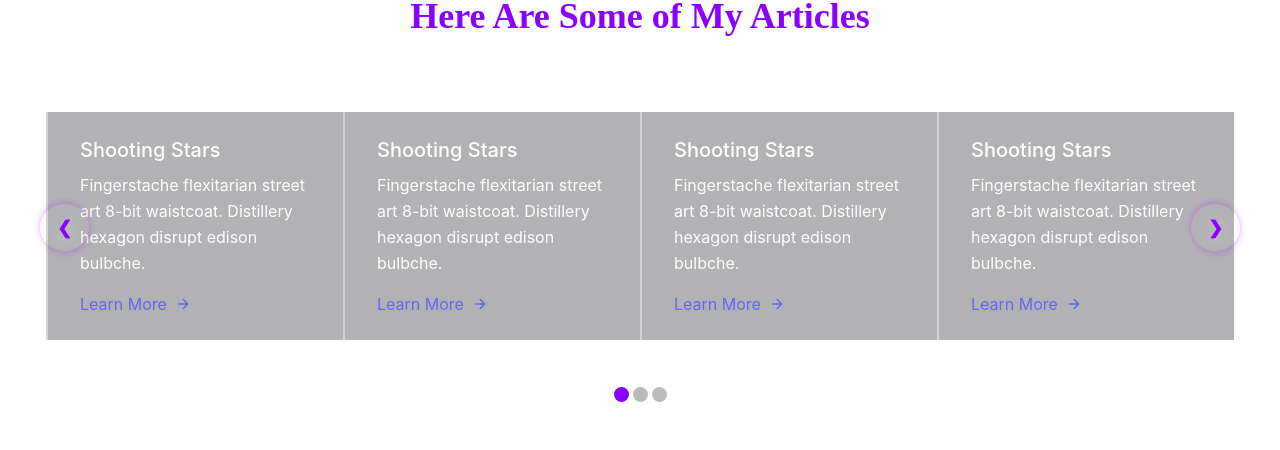
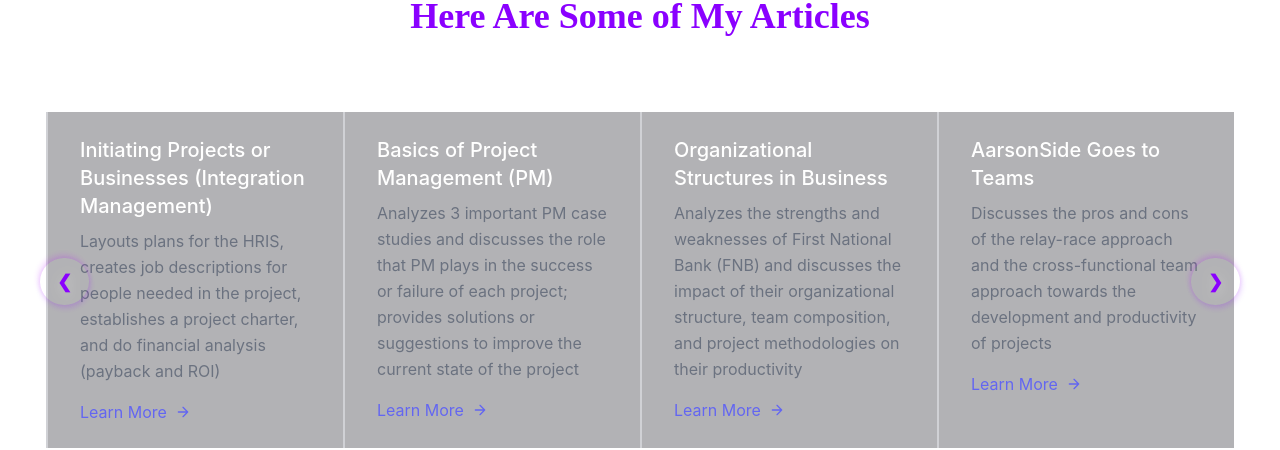
Before and after one commit to pama-arniel/portfolio, a Vue app: page / in a window 1280 px wide. Shown: the part 3520-3970 px from the top of the page. Built offline with nearby package versions, Linux system fonts and the light colour scheme; what particles.vue would draw is missing.

Commit message:
Display first four articles

```diff
--- a/src/components/ArticlesCards.vue
+++ b/src/components/ArticlesCards.vue
@@ -3,13 +3,13 @@
   <div class="container py-5 px-1.5 mx-auto">
     <div class="flex flex-wrap">
       <div
-        v-for="i in 4"
-        :key="'article-card' + i"
+        v-for="(article, index) in articlesList"
+        :key="'article-card' + index"
         class="xl:w-1/4 lg:w-1/2 md:w-full px-8 py-6 border-l-2 border-gray-200 border-opacity-60 section-background"
       >
-        <h2 class="text-lg sm:text-xl font-medium title-font mb-2">Shooting Stars</h2>
-        <p class="leading-relaxed text-base mb-4">Fingerstache flexitarian street art 8-bit waistcoat. Distillery hexagon disrupt edison bulbche.</p>
-        <a class="text-indigo-500 inline-flex items-center">Learn More
+        <h2 class="text-lg sm:text-xl font-medium title-font mb-2">{{ article.title }}</h2>
+        <p class="leading-relaxed text-gray-500 mb-4">{{ article.desc }}</p>
+        <a :href="article.href" class="text-indigo-500 inline-flex items-center">Learn More
           <svg fill="none" stroke="currentColor" stroke-linecap="round" stroke-linejoin="round" stroke-width="2" class="w-4 h-4 ml-2" viewBox="0 0 24 24">
             <path d="M5 12h14M12 5l7 7-7 7"></path>
           </svg>
@@ -21,7 +21,14 @@
 </template>
 
 <script>
+import articlesJSON from '../assets/articles/articles_list.json'
+
 export default {
-  name: 'ArticlesCards'
+  name: 'ArticlesCards',
+  data() {
+    return {
+        articlesList: articlesJSON.list
+    };
+  },
 }
 </script>
```
